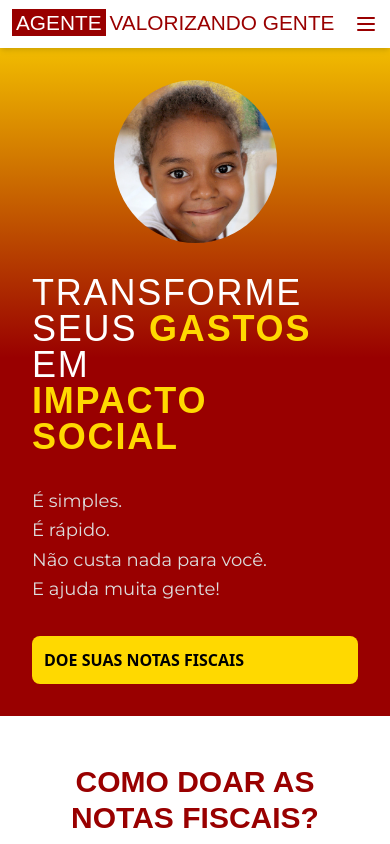
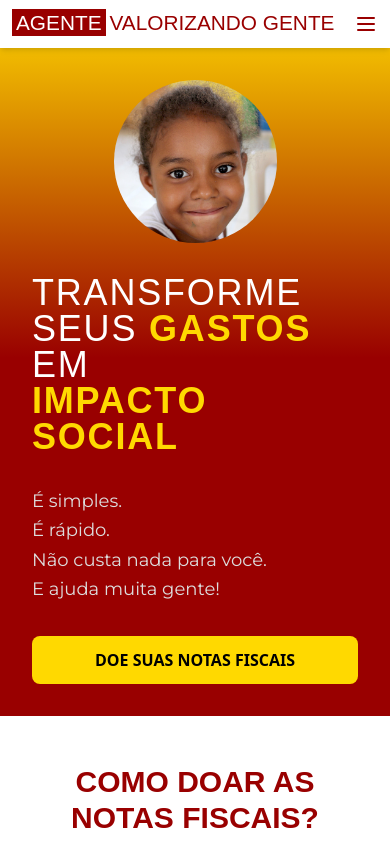
Before and after one commit to ImelSaude/agente-nfp, a Next.js app: page / in a window 390 px wide. Shown: the top 844 px of the page. Built offline with nearby package versions, Linux system fonts and the light colour scheme; a web font is replaced by a local one.

Commit message:
Centralizando botao

```diff
--- a/src/components/Button/index.js
+++ b/src/components/Button/index.js
@@ -4,7 +4,7 @@ export default function Button({ children }) {
   return (
     <a
       href="#como-doar"
-      className="md:self-start drop-shadow-lg bg-yellow p-3 rounded-lg uppercase font-bold"
+      className="md:self-start drop-shadow-lg bg-yellow p-3 rounded-lg uppercase font-bold text-center"
       target="_blank"
     >
       {children}
```
